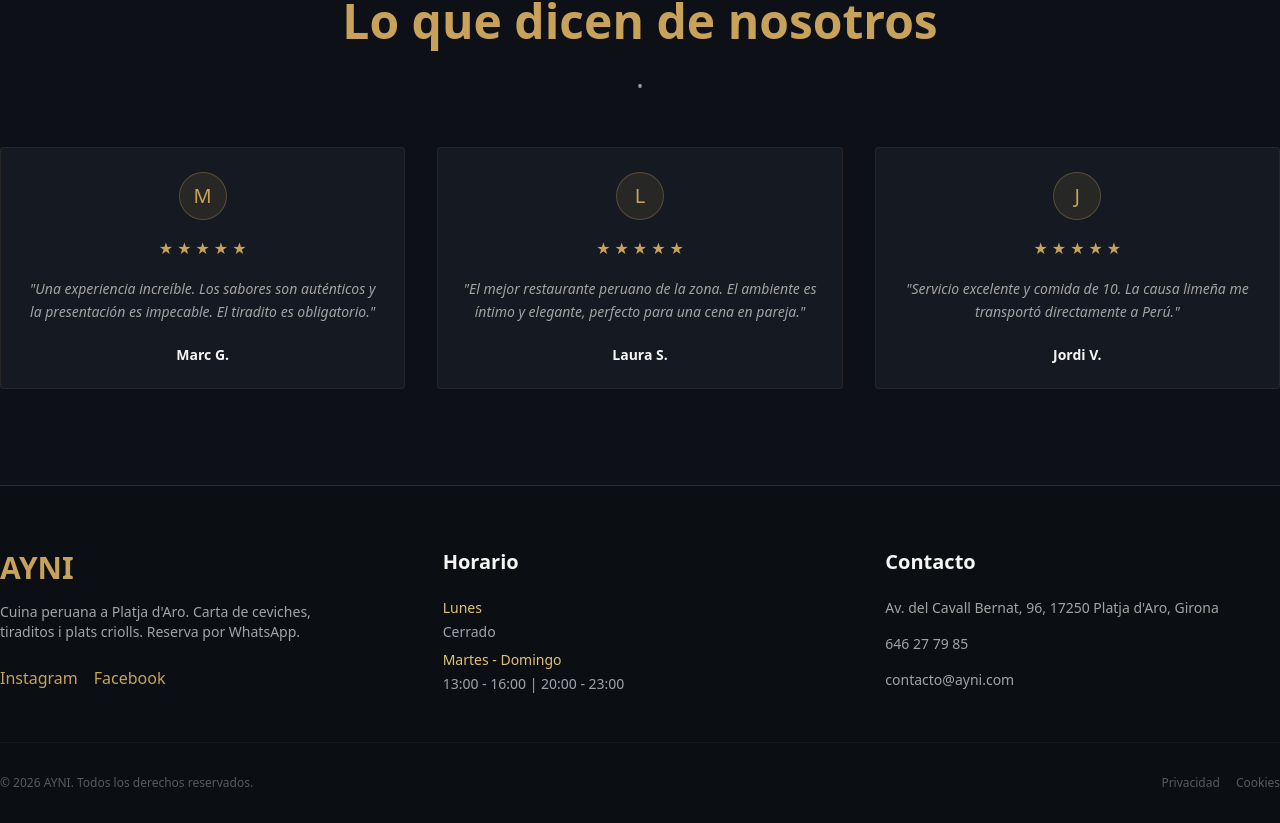
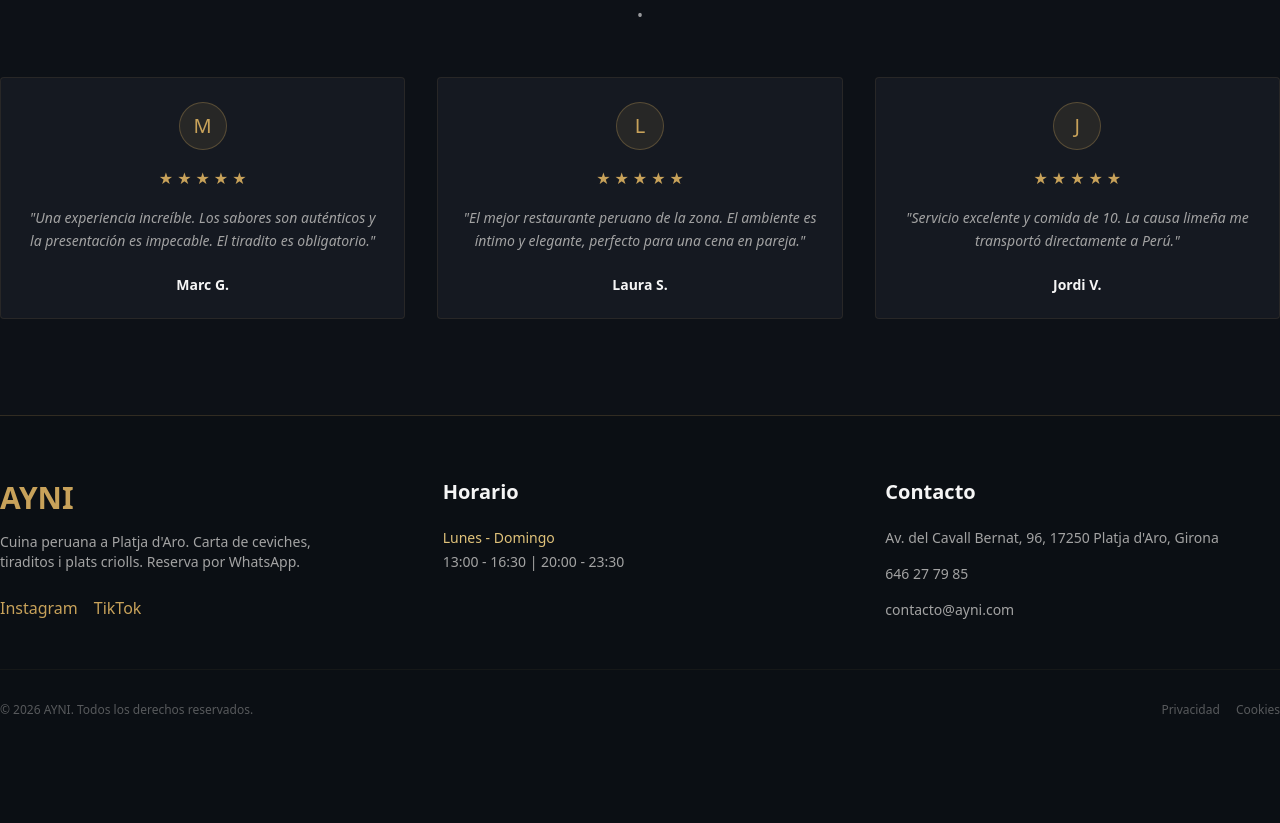
Before and after one commit to sultanaa21/ayni-restaurante, a Next.js app: page / in a window 1280 px wide. Shown: the part 2878-3701 px from the top of the page. After the commit the page ends 3628 px from the top, so only its background shows below. Built offline with nearby package versions, Linux system fonts and the light colour scheme.

Commit message:
Horarios y redes actualizados

```diff
--- a/components/layout/Footer.tsx
+++ b/components/layout/Footer.tsx
@@ -20,8 +20,8 @@ export const Footer = () => {
                             <a href={siteConfig.social.instagram} target="_blank" rel="noopener noreferrer" className="text-gold hover:text-white transition-colors">
                                 Instagram
                             </a>
-                            <a href={siteConfig.social.facebook} target="_blank" rel="noopener noreferrer" className="text-gold hover:text-white transition-colors">
-                                Facebook
+                            <a href={siteConfig.social.tiktok} target="_blank" rel="noopener noreferrer" className="text-gold hover:text-white transition-colors">
+                                TikTok
                             </a>
                         </div>
                     </div>
--- a/data/siteConfig.ts
+++ b/data/siteConfig.ts
@@ -5,9 +5,9 @@ export const siteConfig = {
     url: "https://ayni-restaurante.com",
     ogImage: "https://ayni-restaurante.com/og.jpg",
     contact: {
-        whatsapp: "https://wa.me/34646277985", // Full URL for href
+        whatsapp: "https://wa.me/34646277985",
         whatsappDisplay: "+34 646 27 79 85",
-        phone: "646 27 79 85", // Display format
+        phone: "646 27 79 85",
         email: "contacto@ayni.com",
         address: "Av. del Cavall Bernat, 96, 17250 Platja d'Aro, Girona"
     },
@@ -15,11 +15,10 @@ export const siteConfig = {
         mapUrl: "https://www.google.com/maps/embed?pb=!1m18!1m12!1m3!1d2974.771695679905!2d3.0641369766467466!3d41.81534097124866!2m3!1f0!2f0!3f0!3m2!1i1024!2i768!4f13.1!3m3!1m2!1s0x12bb03e8b6b1b1b1%3A0x1b1b1b1b1b1b1b1b!2sAv.%20del%20Cavall%20Bernat%2C%2096%2C%2017250%20Platja%20d'Aro%2C%20Girona!5e0!3m2!1sen!2ses!4v1700000000000!5m2!1sen!2ses"
     },
     hours: [
-        { day: "Lunes", time: "Cerrado" },
-        { day: "Martes - Domingo", time: "13:00 - 16:00 | 20:00 - 23:00" }
+        { day: "Lunes - Domingo", time: "13:00 - 16:30 | 20:00 - 23:30" }
     ],
     social: {
-        instagram: "https://instagram.com/ayni",
-        facebook: "https://facebook.com/ayni"
+        instagram: "https://www.instagram.com/ayni_cuinaperuana/?hl=es",
+        tiktok: "https://www.tiktok.com/@aynicuina.peruana"
     }
 };
```
